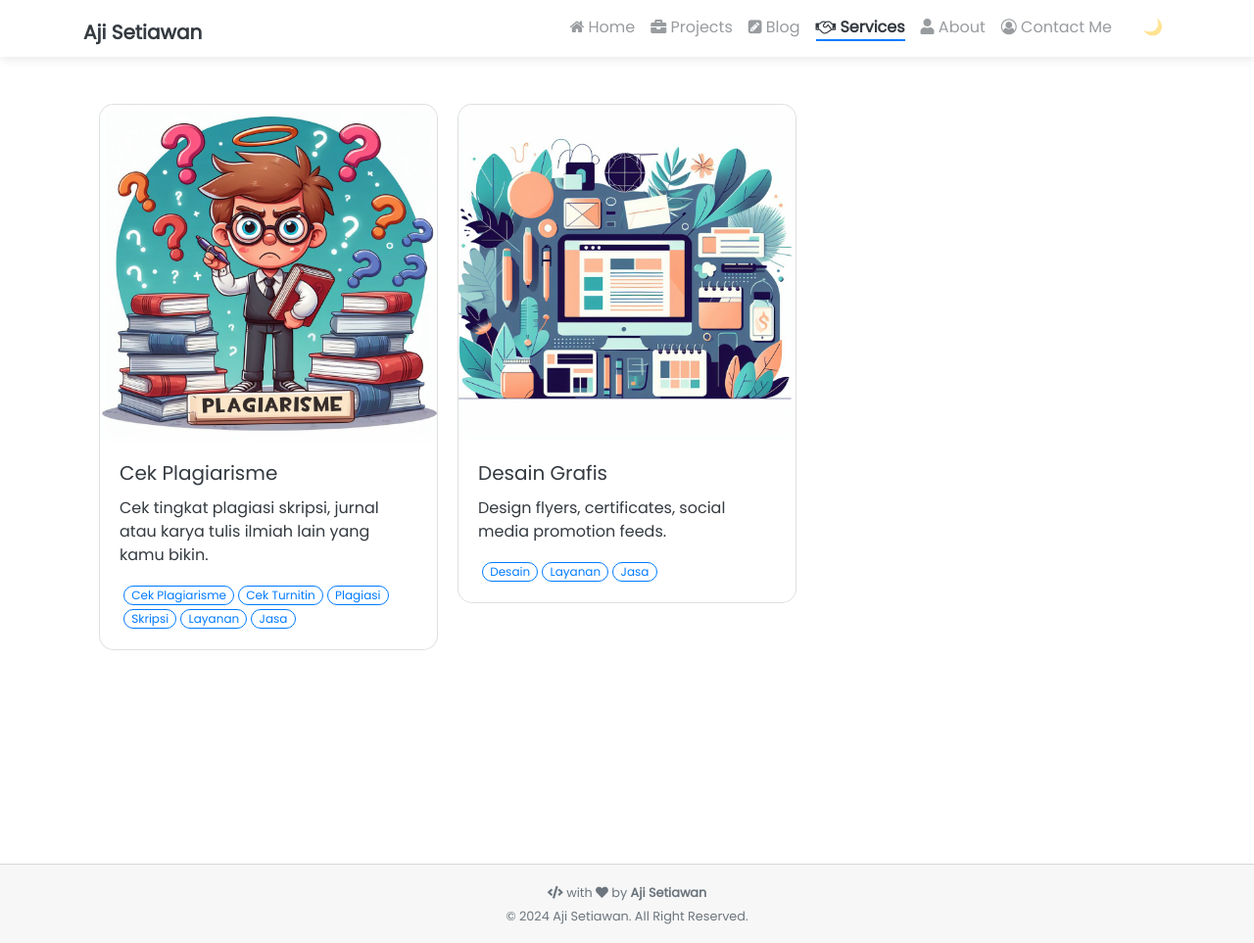
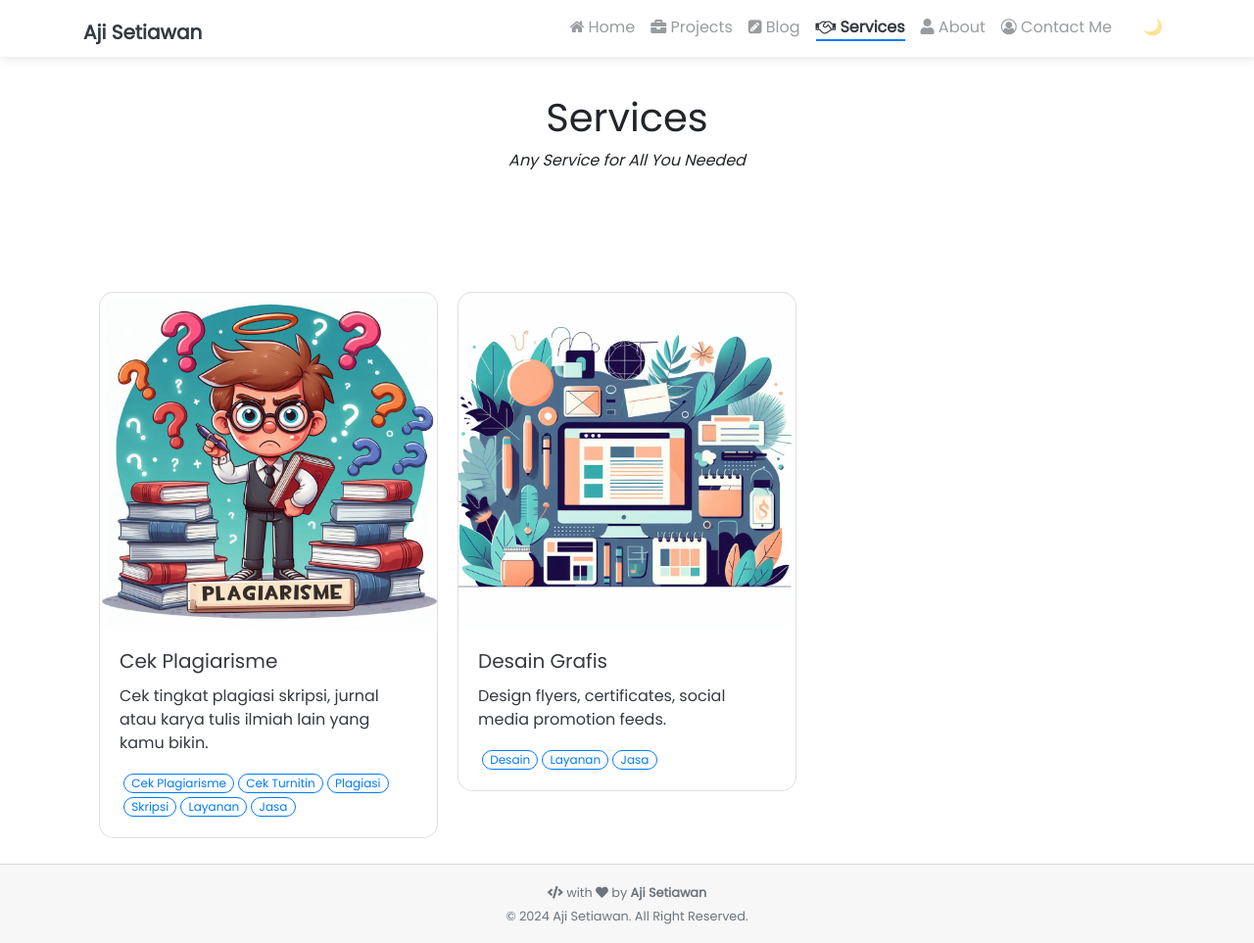
Before and after one commit to ajisetiawan716/ajisetiawan716.github.io, a Jekyll site: the page built from pages/service.html, in a window 1280 px wide and 963 px high. Shown: the whole window at 98% size. Built offline with Jekyll 4.4.1, drawn with Linux system fonts in a browser that asks for light colours; nearby versions of some CDN libraries; comment, search, counter and statistics services are not loaded.

Commit message:
Update service.html

```diff
--- a/pages/service.html
+++ b/pages/service.html
@@ -6,4 +6,15 @@ description: Any Service for All You Needed
 weight: 3
 ---
 
+<div class="post-header-container {% if page.background %}has-cover{% endif %}" {% if page.background %}style="background-image: url({{ page.background | prepend: site.baseurl }});"{% endif %}>
+	<div class="scrim {% if page.background %}has-cover{% endif %} {% if page.background_options %}{{ page.background_options }}{% endif %}">
+		<header class="post-header">
+			{% if page.include_sticker %}<img src="{{site.sticker | prepend: site.baseurl }}" alt="sticker" class="sticker" />{% endif %}
+			<h1 class="title">{{ page.title }}</h1>
+			{% if page.description %}
+			<p class="info"><em>{{ page.description }}</em></p>
+			{% endif %}
+		</header>
+	</div>
+</div>
 {% include service/index.html %}
```
